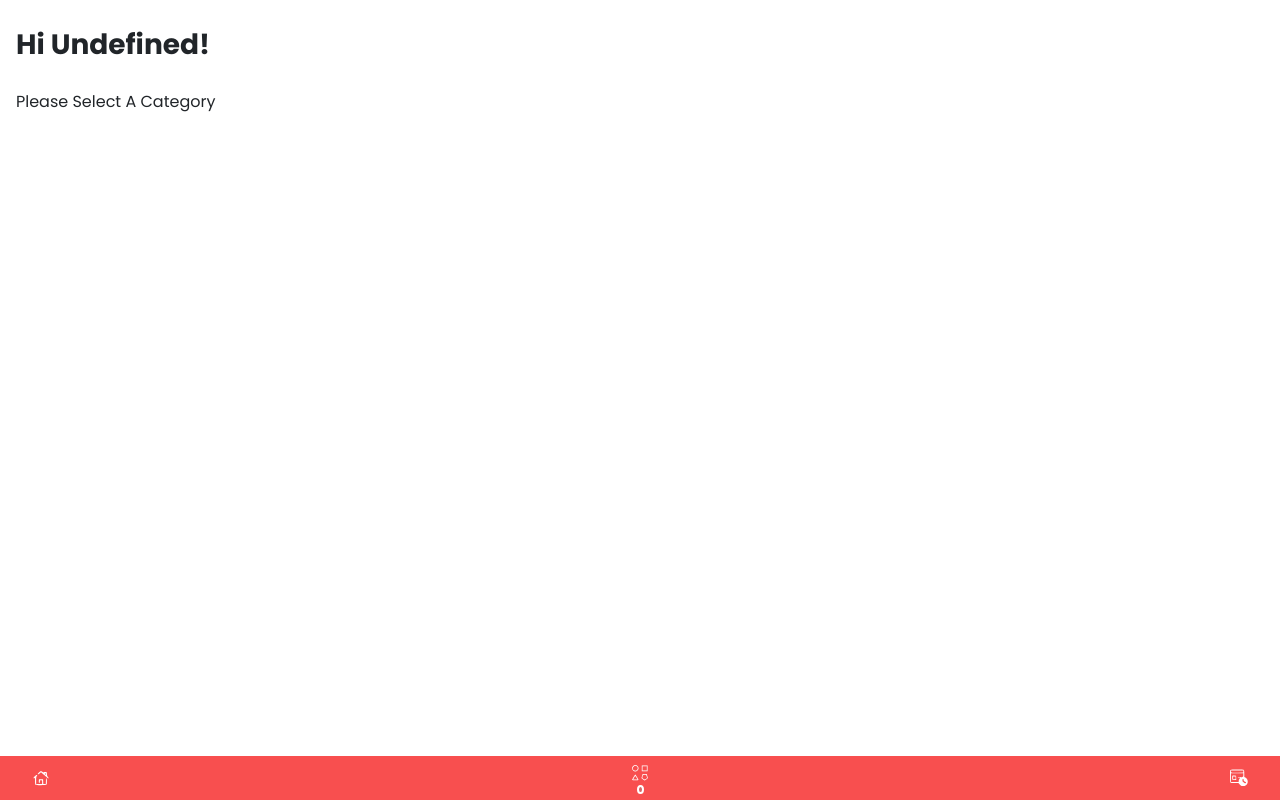
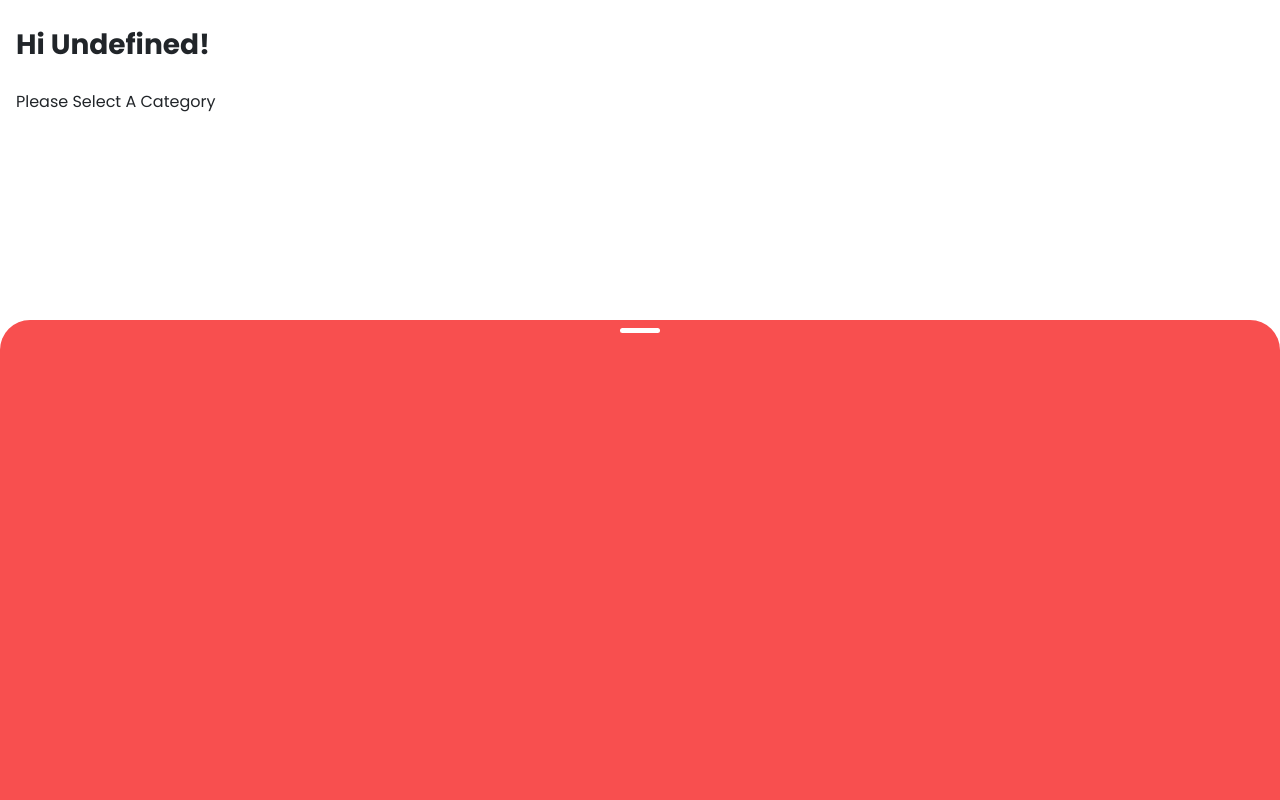
Before and after one commit to Adedoyin-Emmanuel/kingsword-demo-game, a React (Create React App) app: page /app/category in a window 1280 px wide. Built offline with nearby package versions, Linux system fonts and the light colour scheme.

Commit message:
Updated the footer-slider and added the slider notch

```diff
--- a/src/components/app-footer.tsx
+++ b/src/components/app-footer.tsx
@@ -12,10 +12,12 @@ const Footer = ({
   homePage,
   categoryPage,
   recentPage,
+
 }: footerActivePageNotch): JSX.Element => {
   return (
     <React.Fragment>
       <section className="app-footer d-flex align-items-center justify-content-between brand-category-love-color p-2">
+
         <section className="home d-flex align-items-center justify-content-center flex-column mx-4">
           <img
             src={HomeIcon}
--- a/src/components/footer-slider.tsx
+++ b/src/components/footer-slider.tsx
@@ -1,21 +1,16 @@
 import React from "react";
 
-interface FooterSliderProps
-{
-   elementToInsert?: JSX.Element;
+interface FooterSliderProps {
+  childComponent: JSX.Element;
 }
-const FooterSlider = ({elementToInsert}: FooterSliderProps): JSX.Element => {
+const FooterSlider = ({ childComponent }: FooterSliderProps): JSX.Element => {
   return (
     <React.Fragment>
-      <section className="footer-slider">
-        <section className="footer-slider-close-button"></section>
-        <section className="footer-slider-body"></section>
-
+      <section className="footer-slider d-flex  justify-content-center w-100">
+        {childComponent}
       </section>
     </React.Fragment>
   );
 };
 
-
-
 export default FooterSlider;
--- a/src/includes/styles/customStyles.css
+++ b/src/includes/styles/customStyles.css
@@ -33,6 +33,7 @@
     --brand-small-text-2: 0.8rem;
     --brand-small-text-3: 0.78rem;
     --brand-button-border-radius:30px;
+    --brand-footer-slider-border-radius:30px;
 }
 
 /*application font size styles*/
@@ -94,6 +95,28 @@
     margin-top: 5px;
     background:var(--brand-category-love-color-2);
     outline:2px solid var(--brand-white-color);
+}
+
+
+
+.footer-slider
+{
+    position: fixed;
+    bottom:0;
+    background:var(--brand-category-love-color);
+    height:60%;
+    z-index:1000000;
+    border-top-right-radius: var(--brand-footer-slider-border-radius);
+    border-top-left-radius: var(--brand-button-border-radius);
+}
+
+
+.footer-slider-notch
+{
+    width:40px;
+    background:var(--brand-white-color);
+    height:5px;
+    border-radius:50px;
 }
 
 
--- a/src/pages/Category.tsx
+++ b/src/pages/Category.tsx
@@ -1,28 +1,41 @@
-import React from "react";
+import React, { useState, useMemo } from "react";
 import CurrentPageNotch from "../components/app-current-page-notch";
-import Footer from "../components/app-footer";
-import Swal from "sweetalert2";
-import ChurchImage from "./../assets/images/family7.svg";
 import Button from "../components/button";
+import FooterSlider from "../components/footer-slider";
 import db from "../backend/db";
 
 const Category = (): JSX.Element => {
-  const userName = db.get("KINGSWORD_GAME_USERNAME") ||  "user"
+  const userName = db.get("KINGSWORD_GAME_USERNAME") || "user";
+
+  const [elementToInsert, setElementToInsert] = useState<JSX.Element>(
+    <React.Fragment></React.Fragment>
+  );
+
+  useMemo(() => {
+    const element = ():JSX.Element =>{
+      return (
+        <section className="footer-slider-body">
+          <section className="footer-slider-notch my-2"></section>
+
+        </section>
+      );
+    }
+    setElementToInsert(element);
+  }, []);
+
   return (
     <React.Fragment>
-          <section className="container-fluid p-0">
+      <section className="container-fluid p-0">
         <section className="d-flex align-items-start justify-content-start my-4">
           <h3 className="fs-3 my-1 text-capitalize text-start px-3 fw-bold">
-            Hi {(userName)}!
+            Hi {userName}!
           </h3>
         </section>
         <p className="text-capitalize px-3 my-0">please select a category</p>
-
-        <Footer categoryPage={<CurrentPageNotch />} />
+        <FooterSlider childComponent={elementToInsert} />
       </section>
     </React.Fragment>
   );
 };
 
-
 export default Category;
```
